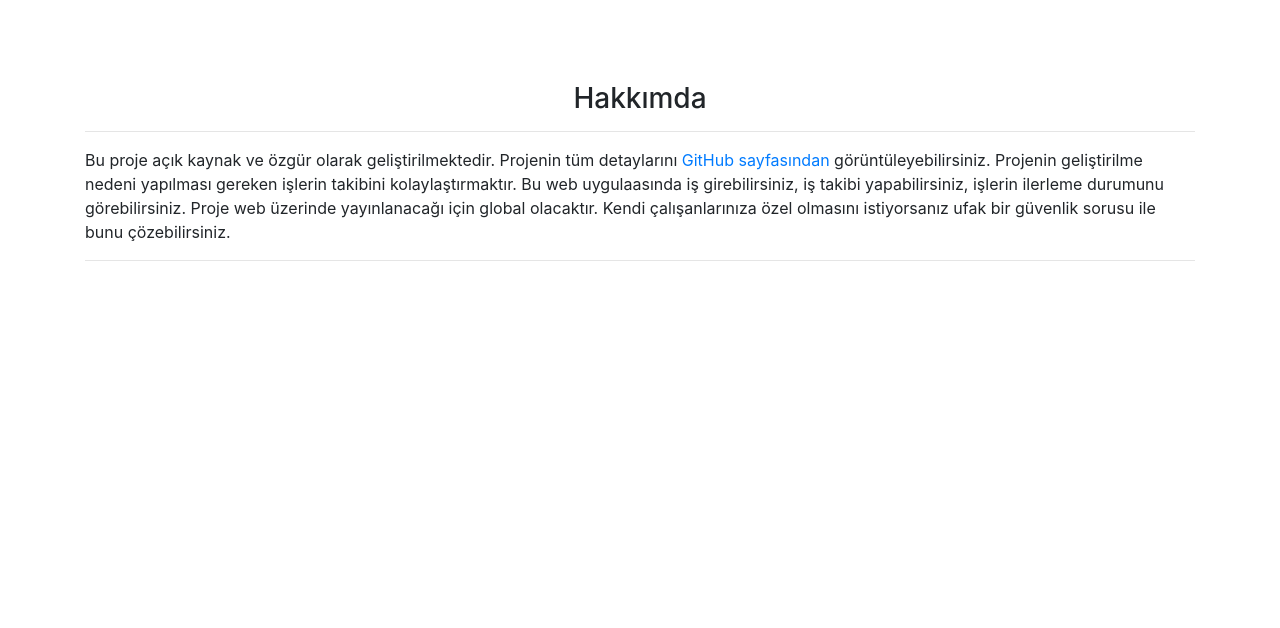
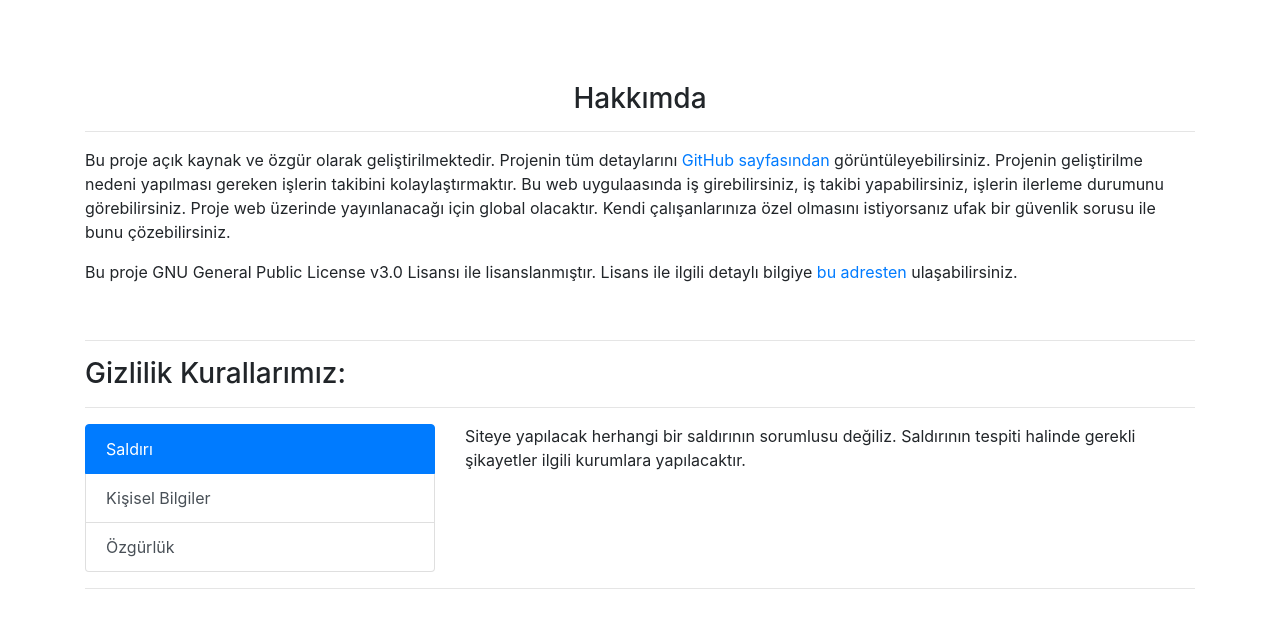
Before and after one commit to ilteriskeskin/is-takip-sistemi, a Django app: page /about/ in a window 1280 px wide. Shown: the part 56-684 px from the top of the page. Run offline with Django 3.2, Linux system fonts and the light colour scheme; some libraries are stand-ins or nearby versions.

Commit message:
Son düzeltmeler, gizlilik politikası eklendi

```diff
--- a/blog/templates/about.html
+++ b/blog/templates/about.html
@@ -14,6 +14,40 @@
                 Proje web üzerinde yayınlanacağı için global olacaktır. Kendi çalışanlarınıza özel olmasını istiyorsanız
                 ufak bir güvenlik sorusu ile bunu çözebilirsiniz.
         </p>
+        <p>
+            Bu proje GNU General Public License v3.0 Lisansı ile lisanslanmıştır. Lisans ile ilgili detaylı bilgiye
+            <a href="http://ozgurlisanslar.org.tr/gpl/gpl-v3/">bu adresten</a> ulaşabilirsiniz.
+        </p>
+        <br>
+        <hr>
+            <h3>
+                Gizlilik Kurallarımız:
+            </h3>
+            <hr>
+            <div class="row">
+                <div class="col-4">
+                  <div class="list-group" id="list-tab" role="tablist">
+                    <a class="list-group-item list-group-item-action active" id="list-home-list" data-toggle="list" href="#list-home" role="tab" aria-controls="home">Saldırı</a>
+                    <a class="list-group-item list-group-item-action" id="list-profile-list" data-toggle="list" href="#list-profile" role="tab" aria-controls="profile">Kişisel Bilgiler</a>
+                    <a class="list-group-item list-group-item-action" id="list-messages-list" data-toggle="list" href="#list-messages" role="tab" aria-controls="messages">Özgürlük</a>
+                  </div>
+                </div>
+                <div class="col-8">
+                  <div class="tab-content" id="nav-tabContent">
+                    <div class="tab-pane fade show active" id="list-home" role="tabpanel" aria-labelledby="list-home-list">
+                        Siteye yapılacak herhangi bir saldırının sorumlusu değiliz. Saldırının tespiti halinde gerekli
+                        şikayetler ilgili kurumlara yapılacaktır.
+                    </div>
+                    <div class="tab-pane fade" id="list-profile" role="tabpanel" aria-labelledby="list-profile-list">
+                        Kişisel parolanız arka planda şifrelenerek veri tabanına kaydolmaktadır. Kimsenin bilgisi izni
+                        dışında alınmayacaktır, izni dışında veya izni dahiline 3. kişilerle paylaşılmayacaktır.
+                    </div>
+                    <div class="tab-pane fade" id="list-messages" role="tabpanel" aria-labelledby="list-messages-list">
+                        Kimsenin özgürlüğünü kısıtlayıcı bir eylemde bulunulmayacaktır ve aynı hoşgörüyü sizden de görmek isteriz :)
+                    </div>
+                  </div>
+                </div>
+              </div>
     <hr>
 
 {% endblock body %}
```
